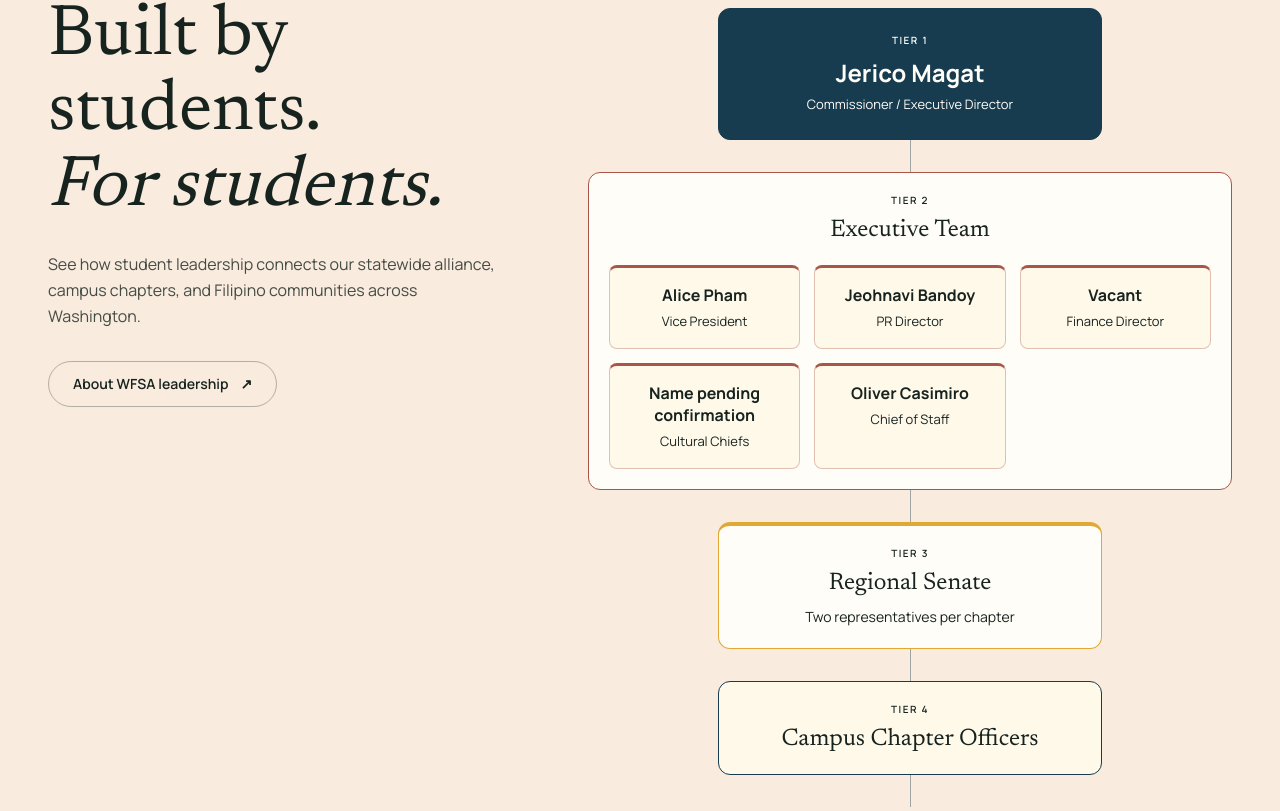
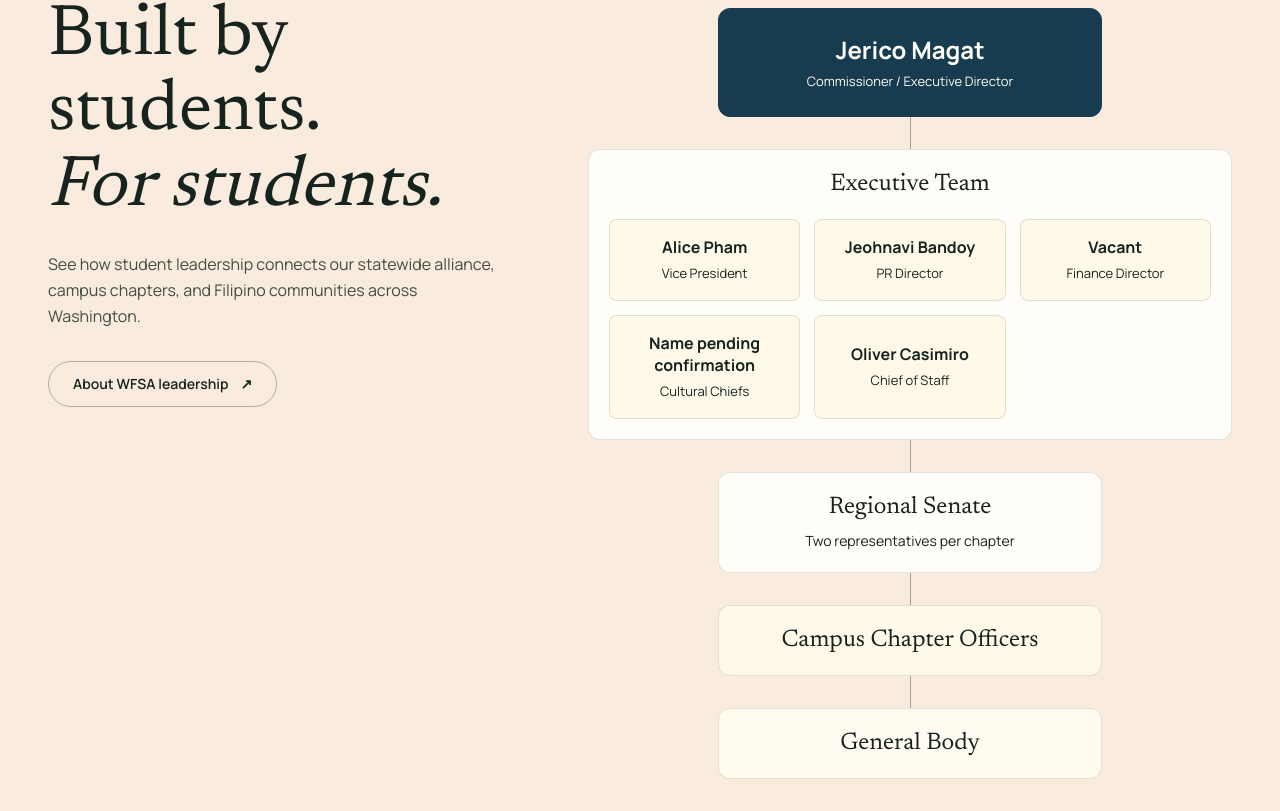
Before and after one commit to jacobArquiza/washington-fsa-site, a Next.js app: page / in a window 1280 px wide. Shown: the part 3509-4320 px from the top of the page. Built offline with nearby package versions, Linux system fonts and the light colour scheme.

Commit message:
style: simplify and center leadership hierarchy

```diff
--- a/src/app/globals.css
+++ b/src/app/globals.css
@@ -121,19 +121,12 @@
   width: 100%;
   max-width: 24rem;
   margin-inline: auto;
-  border: 1px solid color-mix(in srgb, var(--deep-blue) 25%, transparent);
+  border: 1px solid color-mix(in srgb, var(--ink) 12%, transparent);
   border-radius: 0.75rem;
   background: var(--cream);
   padding: 1.25rem;
   text-align: center;
   overflow-wrap: break-word;
-}
-.org-tier-label {
-  margin-bottom: 0.5rem;
-  font-size: 0.625rem;
-  font-weight: 600;
-  letter-spacing: 0.15em;
-  text-transform: uppercase;
 }
 .org-person-name {
   font-family: var(--font-manrope), sans-serif;
@@ -164,7 +157,6 @@
 .org-executive-group {
   max-width: none;
   background: var(--ivory);
-  border-color: var(--red);
 }
 .org-branches {
   display: grid;
@@ -175,24 +167,22 @@
   min-width: 0;
 }
 .org-officer-node {
+  display: flex;
+  flex-direction: column;
+  align-items: center;
+  justify-content: center;
+  text-align: center;
   height: 100%;
-  border: 1px solid color-mix(in srgb, var(--red) 35%, transparent);
-  border-top: 3px solid var(--red);
+  border: 1px solid color-mix(in srgb, var(--ink) 12%, transparent);
   border-radius: 0.5rem;
   background: var(--cream);
   padding: 1rem 0.75rem;
 }
 .org-level[data-tier="regional-senate"] .org-node {
-  border-color: var(--gold);
-  border-top-width: 4px;
   background: var(--ivory);
 }
-.org-level[data-tier="campus-officers"] .org-node {
-  border-color: var(--deep-blue);
-}
 .org-level[data-tier="general-body"] .org-node {
-  background: var(--dark-cream);
-  border-color: transparent;
+  background: color-mix(in srgb, var(--cream) 60%, var(--ivory));
 }
 @media (min-width: 640px) {
   .org-branches {
--- a/src/components/organization-chart.tsx
+++ b/src/components/organization-chart.tsx
@@ -20,12 +20,11 @@
         aria-label="WFSA hierarchy, from statewide leadership to the general body"
         className="org-chart"
       >
-        {organizationHierarchy.map((level, index) => (
+        {organizationHierarchy.map((level) => (
           <li key={level.id} className="org-level" data-tier={level.id}>
             <div
               className={`org-node ${level.roles ? "org-executive-group" : ""}`}
             >
-              <p className="org-tier-label">Tier {index + 1}</p>
               {officerName(level.officerId) && (
                 <p className="org-person-name">
                   {officerName(level.officerId)}
```
Also changed, not shown: 2 other files (tests, documents, lock files or other folders).
